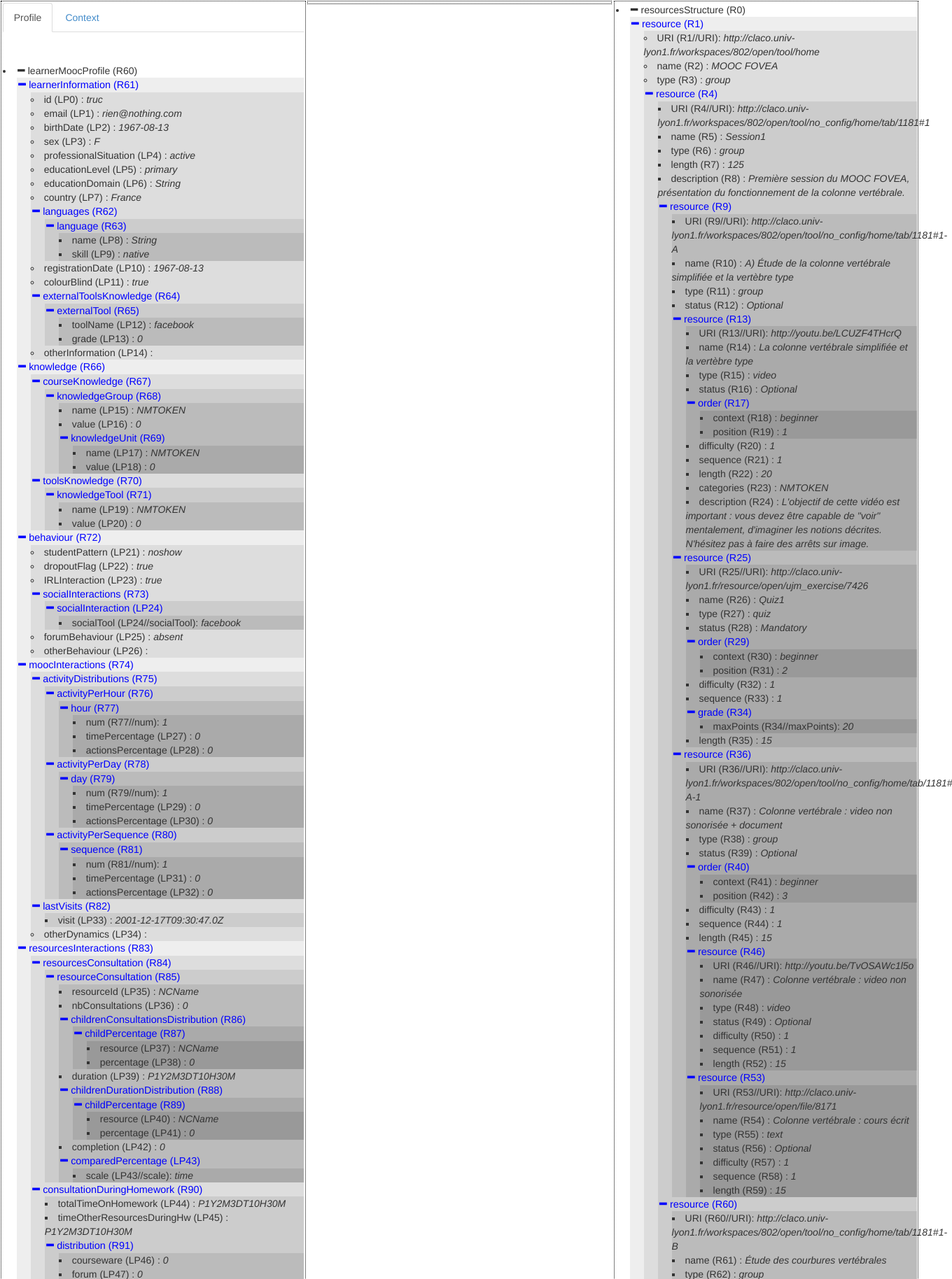
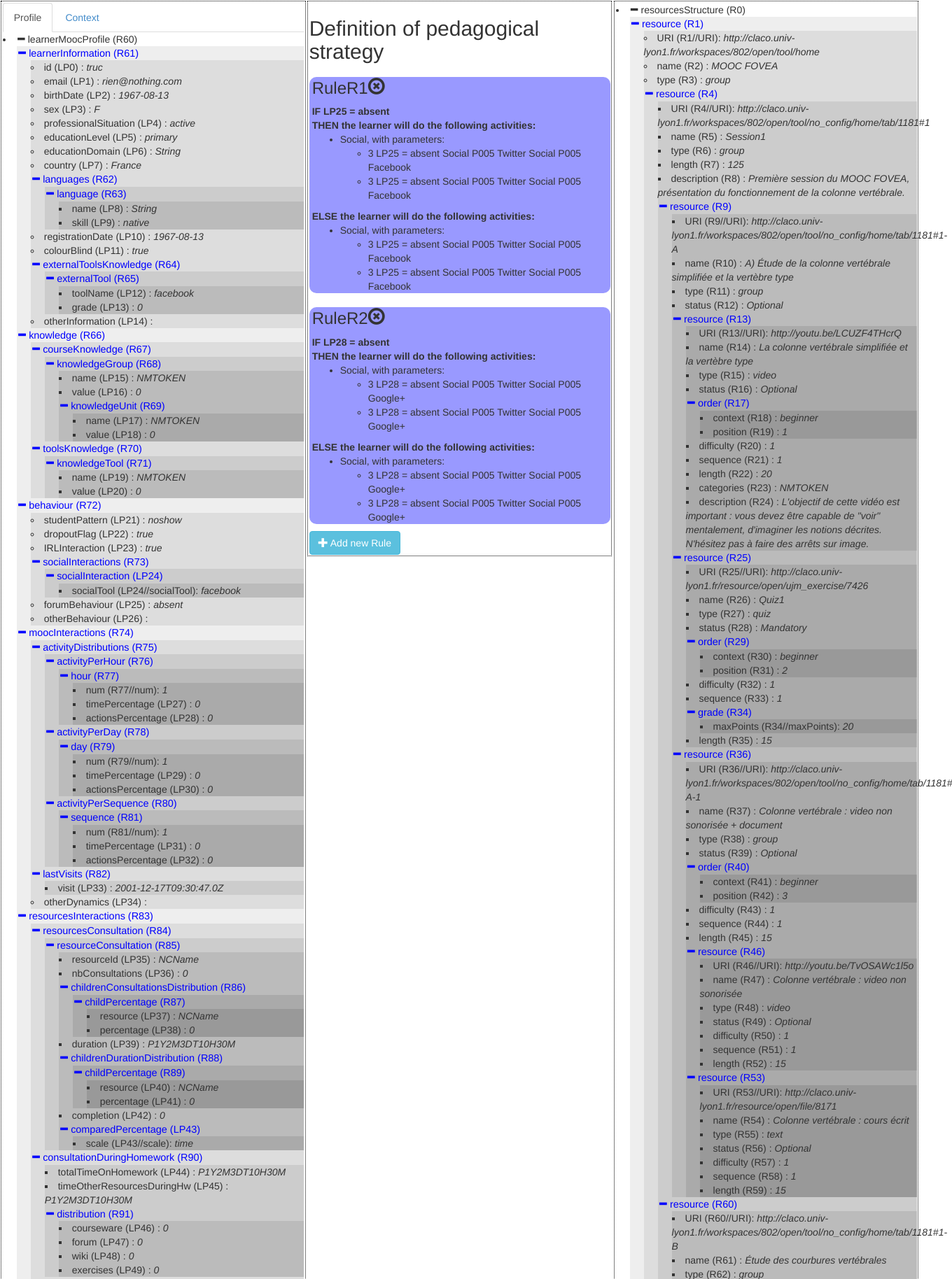
Before and after one commit to fclerc/PersoInterfaces, a PHP site: page / in a window 1360 px wide; the page is wider, and only the part inside the window is pictured. Shown: the top 1828 px of that part at 70% size. Run offline with PHP 8.4, Linux system fonts and the light colour scheme.

Commit message:
Displaying the rules, adding style and button to add rule. Action plan for the rule modifier. Refactoring some code

```diff
--- a/RulesInterface.css
+++ b/RulesInterface.css
@@ -8,9 +8,16 @@
 }
 
 
+#Rules .then >span, #Rules .else >span, #Rules .ifContainer{
+    font-weight : bold;
 
-#Rules{
+}
 
 
 
+#Rules .ruleContainer{
+    background-color: #9999FF;
+    border-radius: 10px;
+    padding-right: 4px;
+    padding-left: 4px;
 }
--- a/XMLDisplay.css
+++ b/XMLDisplay.css
@@ -14,6 +14,11 @@
 .XMLContainer .reducer{
     margin-right:3px;
 }
+
+#XMLSaveButton .glyphicon{
+	margin-right : 3px;
+}
+
 .XMLContainer li .hasChild{
     list-style-type: none;
 }
--- a/foveaStrategy.xml
+++ b/foveaStrategy.xml
@@ -66,7 +66,7 @@
 					<parameters>
 						<parameter>
 							<id>P005</id>
-							<value>Facebook</value>
+							<value>Google+</value>
 						</parameter>
 					</parameters>
 				</activity>
--- a/index.html
+++ b/index.html
@@ -2,6 +2,7 @@
 
 <html>
     <head>
+		<meta http-equiv="content-type" content="text/html; charset=UTF-8" />
         <link href="css/bootstrap.css" type="text/css" rel="stylesheet"/>
         <link href="XMLDisplay.css" type="text/css" rel="stylesheet"/>
         <link href="RulesInterface.css" type="text/css" rel="stylesheet"/>
@@ -24,7 +25,10 @@
 
 	</div>
 
-		<div id="Rules" class="mains"></div>
+		<div id="Rules" class="mains">
+			<h2>Definition of pedagogical strategy</h2>
+			<button id="ruleAdder" class = "btn btn-info"><span class="glyphicon glyphicon-plus"></span> Add new Rule</button>
+		</div>
 		<div id="Activities" class="mains"></div>
 
         <script type="text/javascript" src="jquery-2.1.1.js"></script>
@@ -43,13 +47,86 @@
 						//loading the content of the other xml docs
 						var profileFilename = $($(strategy).find('exploitedProfile')[0]).text();
 						var contextFilename = $($(strategy).find('exploitedContext')[0]).text();
-						manipulateXML(profileFilename,'#Profile', 'select', "#Rules");
+						manipulateXML(profileFilename,'#Profile', 'modify', "#Rules");
 						manipulateXML(contextFilename,'#Context', 'select', '#Rules');
 						manipulateXML('foveaResources.xml','#Activities', 'select', '#Rules');
 
+						$(strategy).find("rule").each(function(){
+							displayRule(this, '#ruleAdder');
+						});
+						/*
+							Argument is a xml node containing a rule .
+							This function displays the rule just before the second argument
 
-						var currentOperation = 'start';
 
+						*/
+						function displayRule(rule, insBefore){
+							var ruleContainer = $('<div>').attr('id', $(rule).attr('id')).addClass('ruleContainer').append($('<h3>').append('Rule' + $(rule).attr('id')).append($('<span>').addClass('glyphicon glyphicon-remove-circle')));
+
+							var ifContainer = $('<div>').addClass('ifContainer').append('IF');
+							var ifElement = $(rule).find("if")[0];
+							var indicator = $($(ifElement).find("indicator")[0]).text();
+							var operator = $($(ifElement).find("operator")[0]).text();
+							var referenceValue = $($(ifElement).find("referenceValue")[0]).text();
+							var indicatorContainer = $('<span>').addClass('indicator').append(' '+indicator);
+							var operatorContainer = $('<span>').addClass('operator').append(' '+operator);
+							var referenceValueContainer = $('<span>').addClass('referenceValue').append(' '+referenceValue);
+							$(ifContainer).append(indicatorContainer)
+							$(ifContainer).append(operatorContainer)
+							$(ifContainer).append(referenceValueContainer)
+
+							//from one of the 2 tags containing the activities (<then> or <else>), returns the activities contained in it, displayed with their parameters
+							function getConsequencesContainer(consequencesElement, containerName){
+
+								var consequenceContainer = $('<div>').addClass(containerName).append($('<span>').append(containerName.toUpperCase()+' the learner will do the following activities: '));
+								var activitiesContainer = $('<ul>');
+								$(consequencesElement).find('activity').each(function(){
+									var activityContainer = $('<li>').addClass('activityContainer');
+									var typeOfActivity = $($(rule).find("typeOfActivity")[0]).text();
+									var typeOfActivityContainer = $('<span>').addClass('typeOfActivity').append(' '+typeOfActivity + ', with parameters: ');
+
+									var parametersContainer =$('<ul>').addClass('parameters');
+									$(rule).find('parameter').each(function(){
+										var parameterContainer = $('<li>').append($(rule).text());
+										//TODO : use parameter dictionnary
+										$(parametersContainer).append(parameterContainer);
+									});
+									$(activityContainer).append(typeOfActivityContainer);
+									$(activityContainer).append(parametersContainer);
+									$(activitiesContainer).append(activityContainer);
+								})
+
+								return $(consequenceContainer.append(activitiesContainer));
+
+							}
+							var thenContainer = getConsequencesContainer($(rule).find('then')[0], 'then');
+							var elseContainer = getConsequencesContainer($(rule).find('else')[0], 'else');
+
+							$(ruleContainer).append(ifContainer);
+							$(ruleContainer).append(thenContainer);
+							$(ruleContainer).append(elseContainer);
+							$(ruleContainer).insertBefore($(insBefore));
+
+						}
+
+
+						//responding to user definition of rules
+						/*
+						1: Selection of indicator
+						2: Selection of operator
+						3: referenceValue is given
+						4: Selection of activity for then
+						5: Selection of parameter for then
+						6: value of parameter is given for then
+						7: Selection of activity for else
+						8: Selection of parameter for else
+						9: value of parameter is given for else
+
+
+						At each time : change the xml tree, and make a new call on the displayer.
+
+						*/
+						var currentOperation = 1;
 
 						$("#Rules").on("leafValueReading", function(event, value, id, container){
 							$(event.target).append('You clicked on '+id+ ' which contains value ' + value + 'in the '+container+' part.<br/>');
@@ -62,8 +139,6 @@
 						});
 
 
-						//var rulesString = (new XMLSerializer()).serializeToString($(rules)[0]);
-						//console.log(rulesString);
 
 
 
@@ -94,8 +169,10 @@
 							});
 						}
 						alwaysVisible('#Rules');
-						alwaysVisible('#Profile');
-						alwaysVisible('#Context');
+						alwaysVisible('#Activities');
+						alwaysVisible('#ProfileAndContext');
+
+
 					},
 					cache: false
                 });
--- a/xmlManipulator.js
+++ b/xmlManipulator.js
@@ -104,7 +104,7 @@ function manipulateXML(filename, container, mode, reader){
 			});
 
 			if(mode=='modify'){
-				$(container).append($('<button>').addClass('btn btn-info').attr('id', "XMLSaveButton").html("Save modifications"));
+				$(container).append($('<button>').addClass('btn btn-info').attr('id', "XMLSaveButton").append($('<span>').addClass('glyphicon glyphicon-floppy-disk')).append("Save modifications"));
 
 			}
 
```
